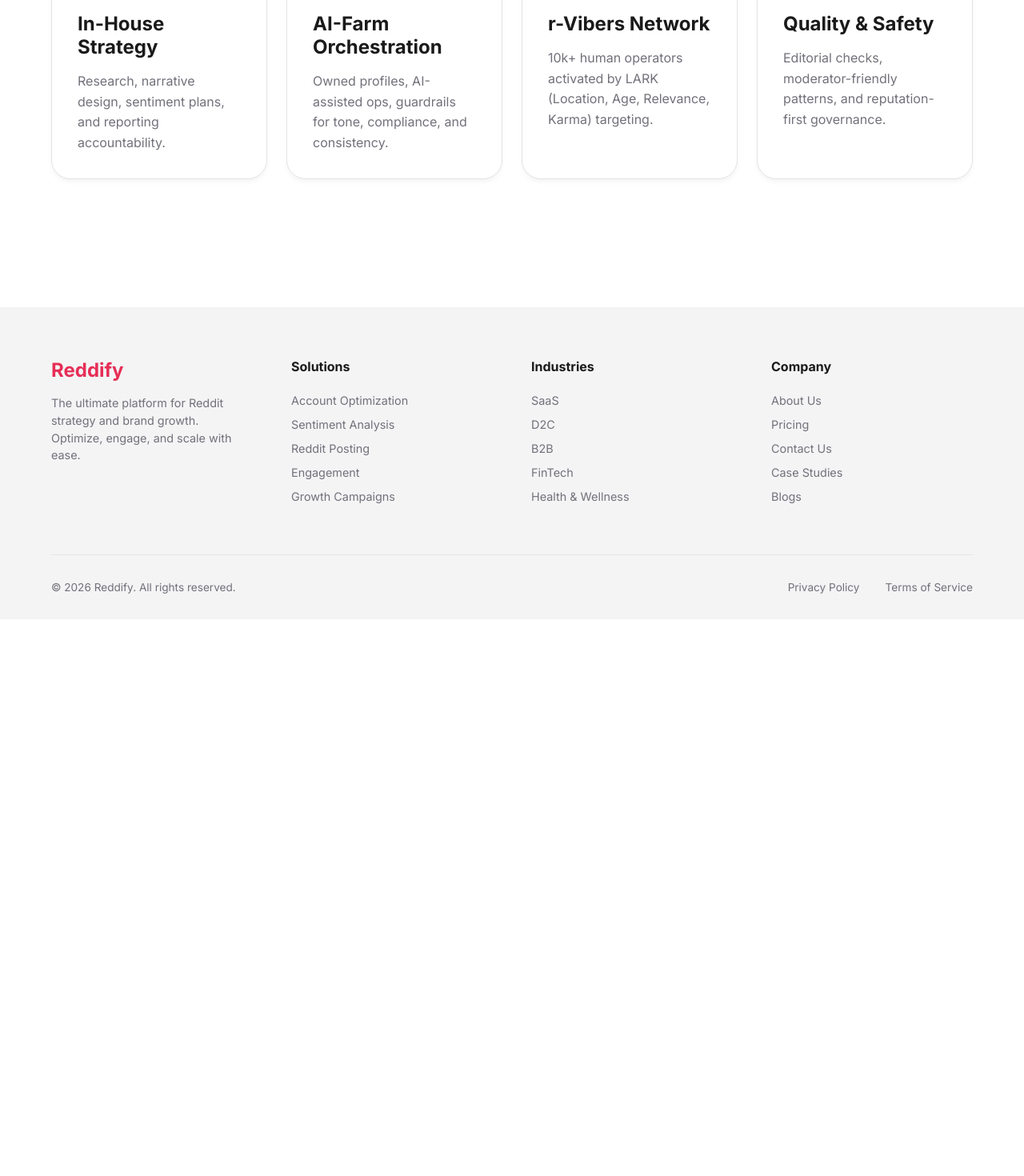
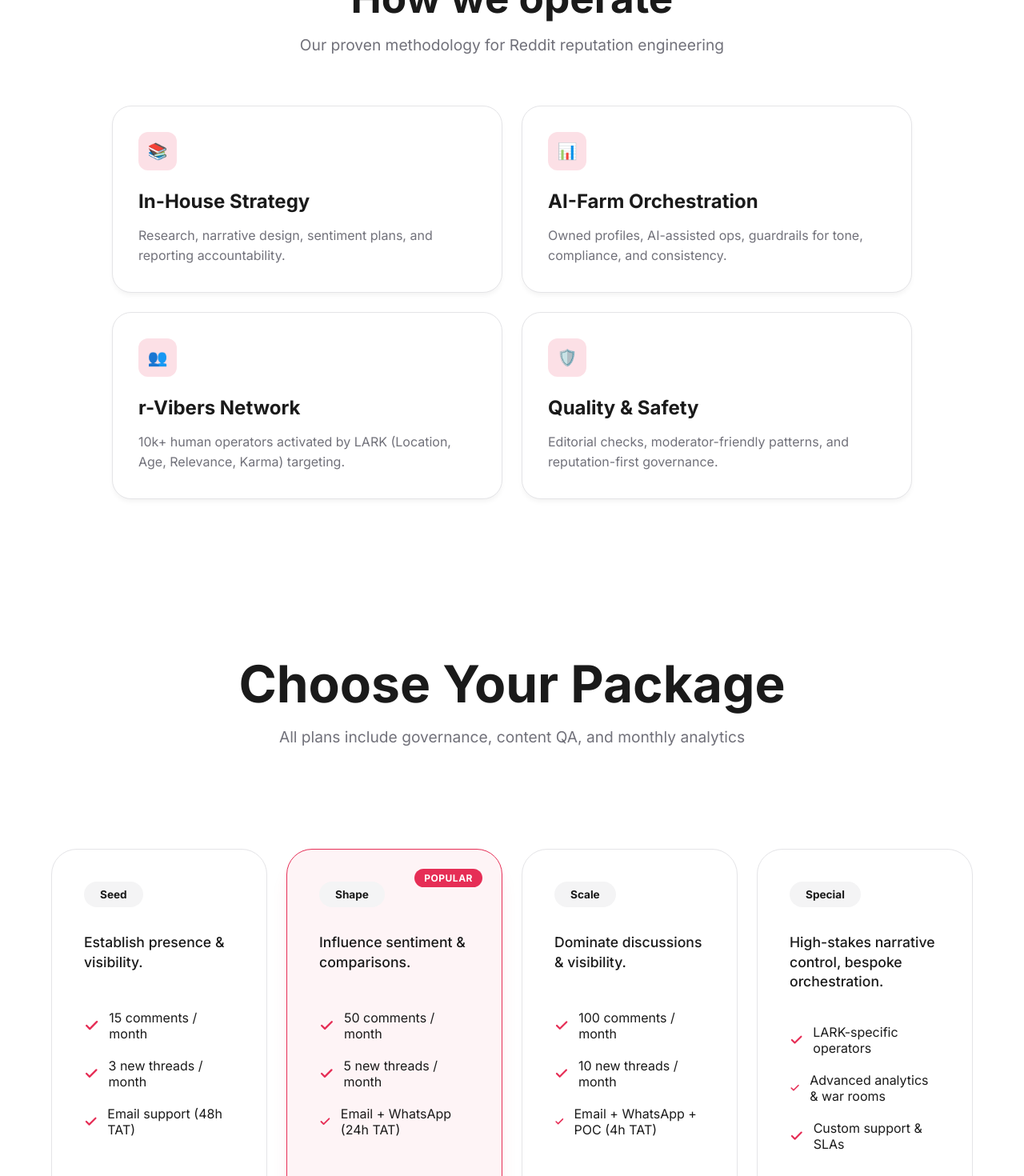
Before and after one commit to Bhavya190/Reddify, a Next.js app: page / in a window 1280 px wide. Shown: the part 2420-3890 px from the top of the page at 80% size. Before the commit the page ends 3194 px from the top, so only its background shows below. Built offline with nearby package versions, Linux system fonts and the light colour scheme.

Commit message:
home page updated for demo-1

```diff
--- a/src/app/globals.css
+++ b/src/app/globals.css
@@ -256,13 +256,16 @@
 /* Feature Section v2 (What we do) */
 .feature-grid {
   display: grid;
-  grid-template-columns: repeat(auto-fit, minmax(240px, 1fr));
+  grid-template-columns: 1fr;
   gap: 1.5rem;
 }
 
-@media (min-width: 1024px) {
+@media (min-width: 768px) {
   .feature-grid {
-    grid-template-columns: repeat(4, 1fr);
+    grid-template-columns: repeat(2, 1fr);
+    max-width: 1000px;
+    margin-left: auto;
+    margin-right: auto;
   }
 }
 
@@ -441,14 +444,26 @@
   padding: 2.5rem;
   display: flex;
   flex-direction: column;
-  transition: all 0.3s ease;
+  transition: all 0.4s cubic-bezier(0.175, 0.885, 0.32, 1.275);
   position: relative;
+  cursor: default;
+}
+
+.pricing-card:hover {
+  transform: translateY(-12px);
+  box-shadow: 0 25px 50px -12px rgba(0, 0, 0, 0.1);
+  border-color: var(--primary);
 }
 
 .pricing-card.featured {
   background: rgba(230, 46, 86, 0.05);
   border-color: var(--primary);
   box-shadow: 0 20px 25px -5px rgba(230, 46, 86, 0.1);
+}
+
+.pricing-card.featured:hover {
+  background: rgba(230, 46, 86, 0.08);
+  box-shadow: 0 30px 40px -10px rgba(230, 46, 86, 0.2);
 }
 
 .pricing-pill {
--- a/src/app/page.tsx
+++ b/src/app/page.tsx
@@ -3,6 +3,7 @@
 import { DecisionEngine } from "@/components/home/DecisionEngine";
 import { WhatWeDo } from "@/components/home/WhatWeDo";
 import { HowWeOperate } from "@/components/home/HowWeOperate";
+import { PricingTable } from "@/components/pricing/PricingTable";
 
 export const generateMetadata = () => constructMetadata(
   "Home",
@@ -18,6 +19,7 @@
       <DecisionEngine />
       <WhatWeDo />
       <HowWeOperate />
+      <PricingTable />
     </>
   );
 }
--- a/src/app/us/page.tsx
+++ b/src/app/us/page.tsx
@@ -3,6 +3,7 @@
 import { DecisionEngine } from "@/components/home/DecisionEngine";
 import { WhatWeDo } from "@/components/home/WhatWeDo";
 import { HowWeOperate } from "@/components/home/HowWeOperate";
+import { PricingTable } from "@/components/pricing/PricingTable";
 
 export const generateMetadata = () => constructMetadata(
   "Home",
@@ -18,6 +19,7 @@
       <DecisionEngine />
       <WhatWeDo />
       <HowWeOperate />
+      <PricingTable />
     </>
   );
 }
--- a/src/components/pricing/PricingTable.tsx
+++ b/src/components/pricing/PricingTable.tsx
@@ -52,7 +52,7 @@
 
 export const PricingTable: React.FC = () => {
   return (
-    <section style={{ padding: '6rem 0' }}>
+    <section id="packages" style={{ padding: '6rem 0' }}>
       <div className="container" style={{ textAlign: 'center' }}>
         <h2 style={{ fontSize: 'clamp(2.5rem, 5vw, 4rem)', fontWeight: 800, marginBottom: '1rem' }}>
           Choose Your Package
```
